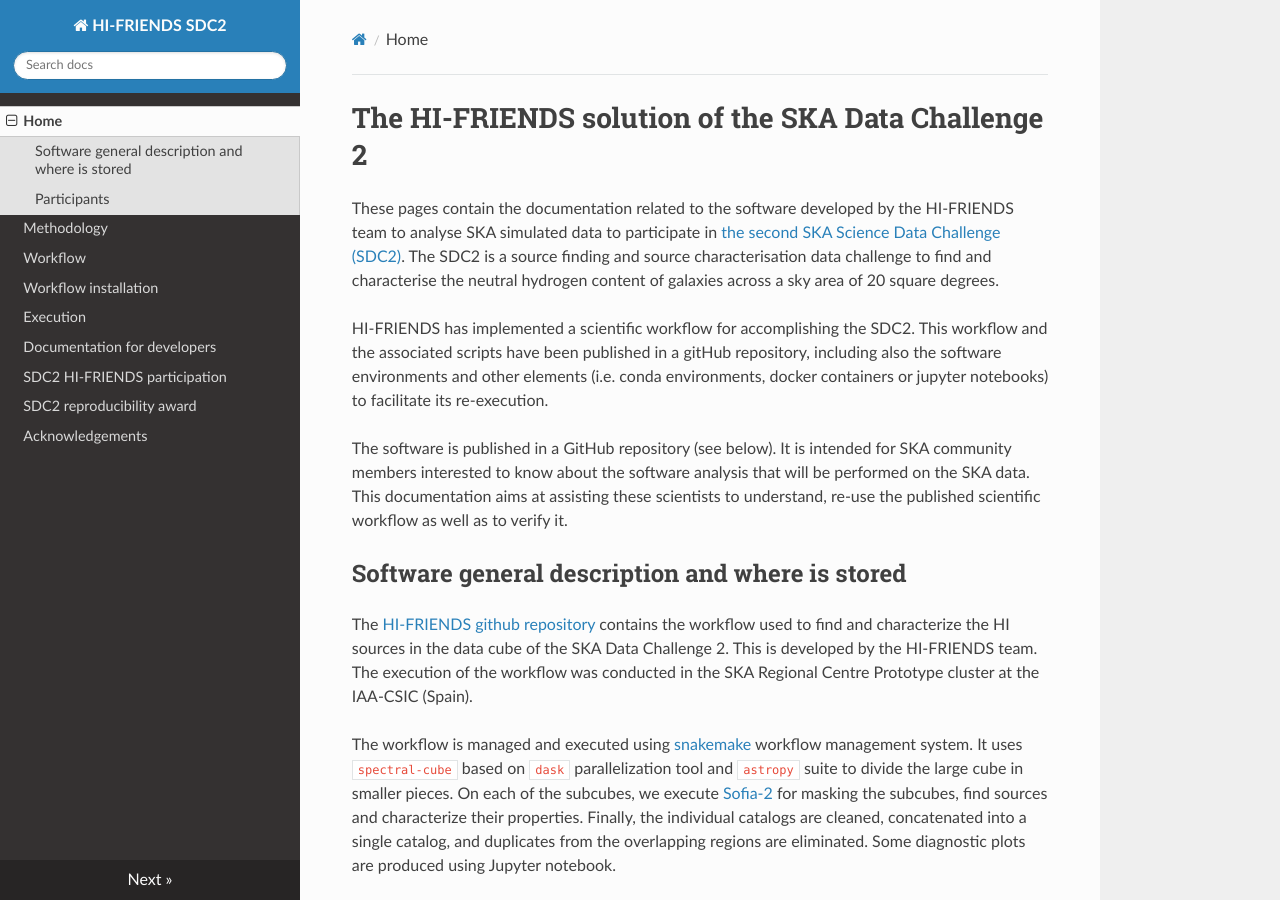
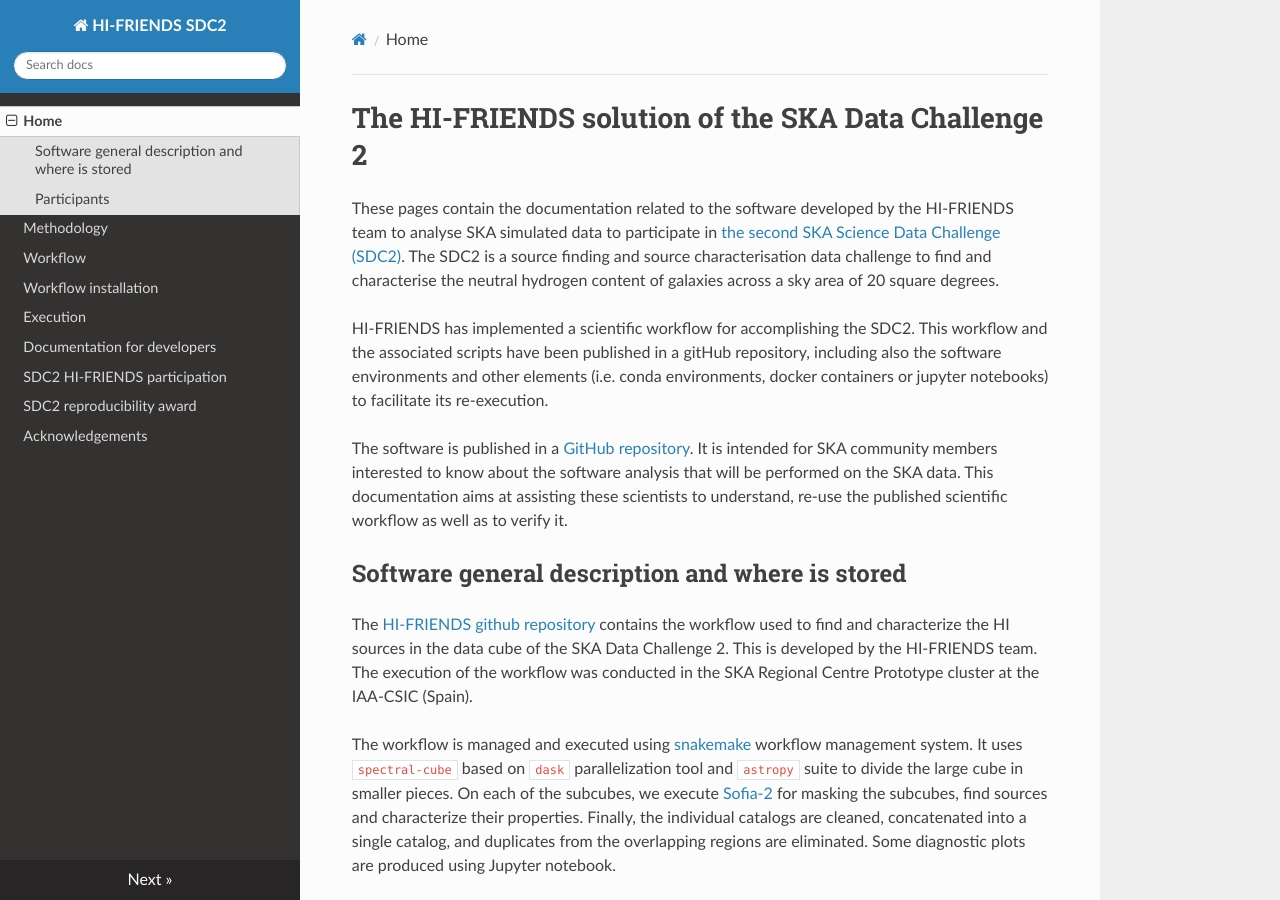
Before and after one commit to HI-FRIENDS-SDC2/hi-friends, an MkDocs documentation site: the page built from docs/introduction.md, in a window 1280 px wide and 900 px high. Built offline with MkDocs 1.6.1, drawn with Linux system fonts in a browser that asks for light colours; nearby versions of some CDN libraries.

Commit message:
Update link repo in intro

```diff
--- a/docs/introduction.md
+++ b/docs/introduction.md
@@ -4,7 +4,7 @@ These pages contain the documentation related to the software developed by the H
 
 HI-FRIENDS has implemented a scientific workflow for accomplishing the SDC2. This workflow and the associated scripts have been published in a gitHub repository, including also the software environments and other elements (i.e. conda environments, docker containers or jupyter notebooks) to facilitate its re-execution.
 
-The software is published in a GitHub repository (see below). It is intended for SKA community members interested to know about the software analysis that will be performed on the SKA data. This documentation aims at assisting these scientists to understand, re-use the published scientific workflow as well as to verify it.
+The software is published in a [GitHub repository](https://github.com/HI-FRIENDS-SDC2/hi-friends). It is intended for SKA community members interested to know about the software analysis that will be performed on the SKA data. This documentation aims at assisting these scientists to understand, re-use the published scientific workflow as well as to verify it.
 
 
 ## Software general description and where is stored
```
